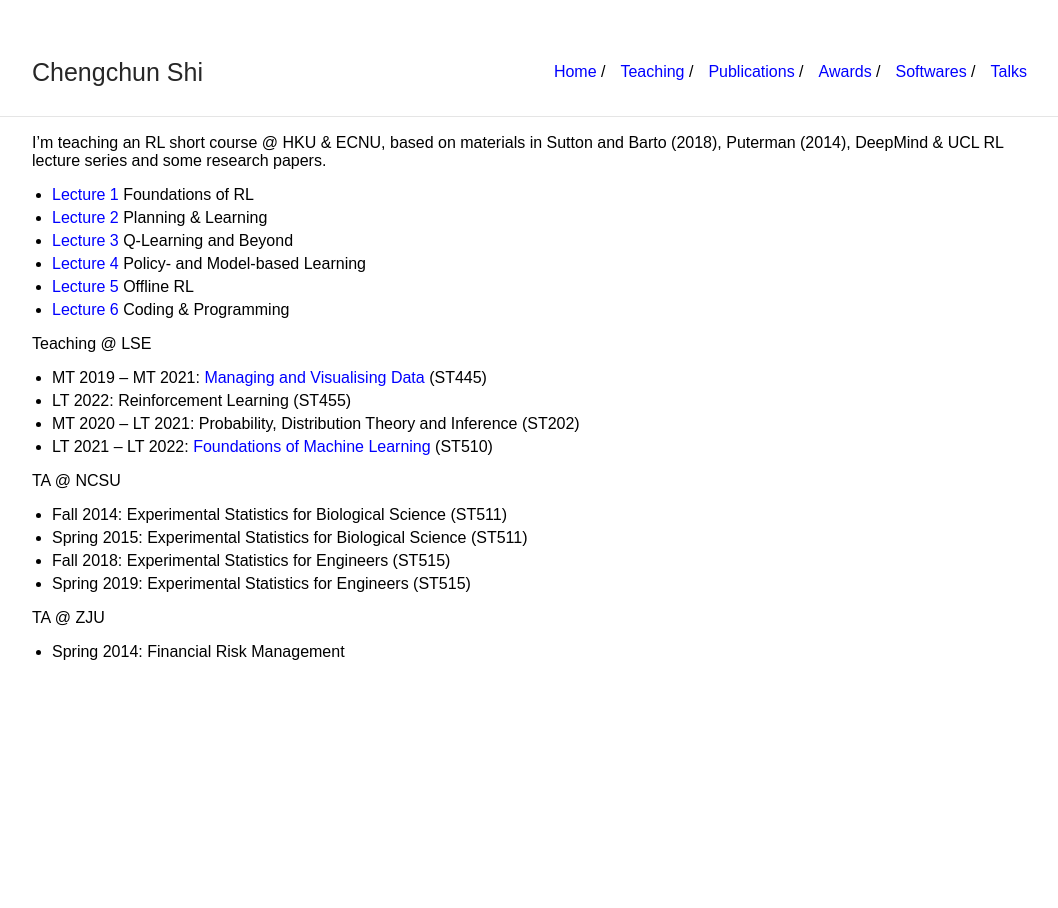
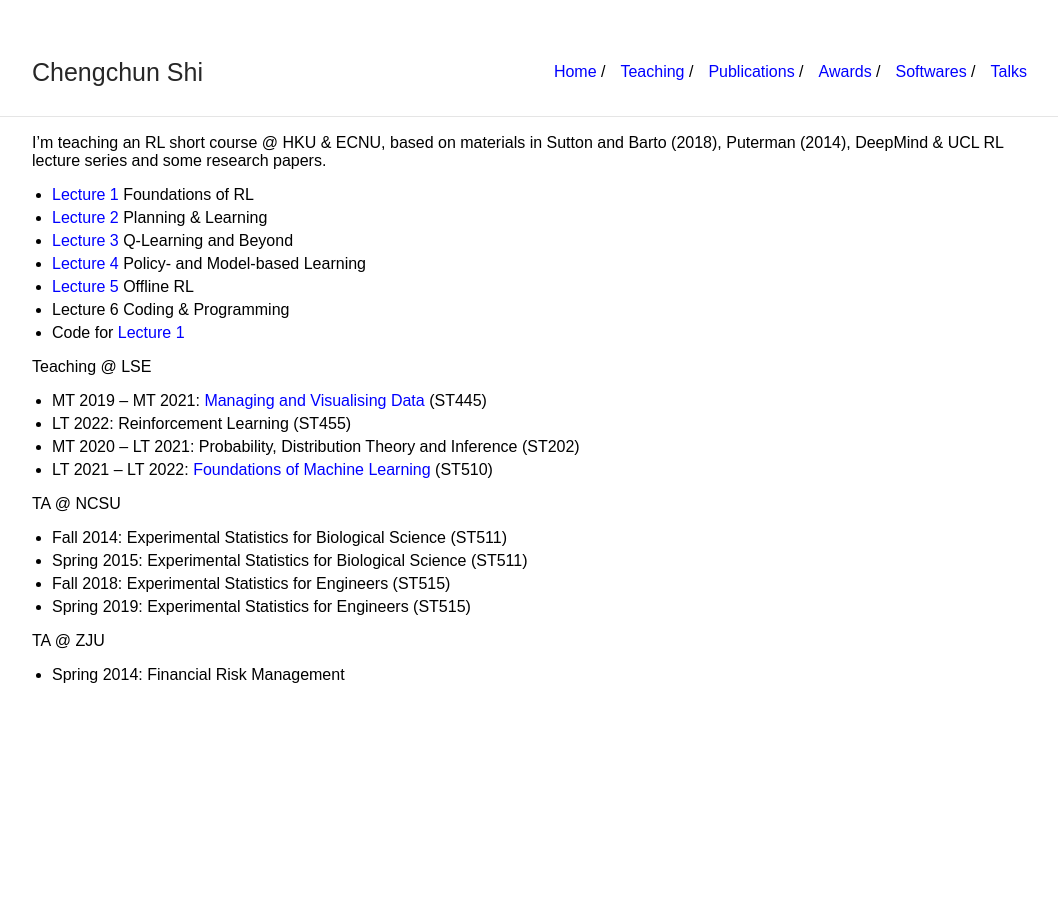
Before and after one commit to callmespring/callmespring.github.io, a Jekyll site: the page built from teaching.md, in a window 1280 px wide. Shown: the whole page, without its empty margins (108-1166 px from the left). Built offline with Jekyll 4.4.1, drawn with Linux system fonts in a browser that asks for light colours.

Commit message:
Update teaching.md

```diff
--- a/teaching.md
+++ b/teaching.md
@@ -10,7 +10,8 @@ I'm teaching an RL short course @ HKU & ECNU, based on materials in Sutton and B
 * [Lecture 3](./slides/lecture5.pdf) Q-Learning and Beyond
 * [Lecture 4](./slides/lecture8.pdf) Policy- and Model-based Learning
 * [Lecture 5](./slides/lecture10.pdf) Offline RL
-* [Lecture 6](./code/seminar1.zip) Coding & Programming
+* Lecture 6 Coding & Programming
+- Code for [Lecture 1](./code/seminar1.zip)
 
 Teaching @ LSE
 
```
